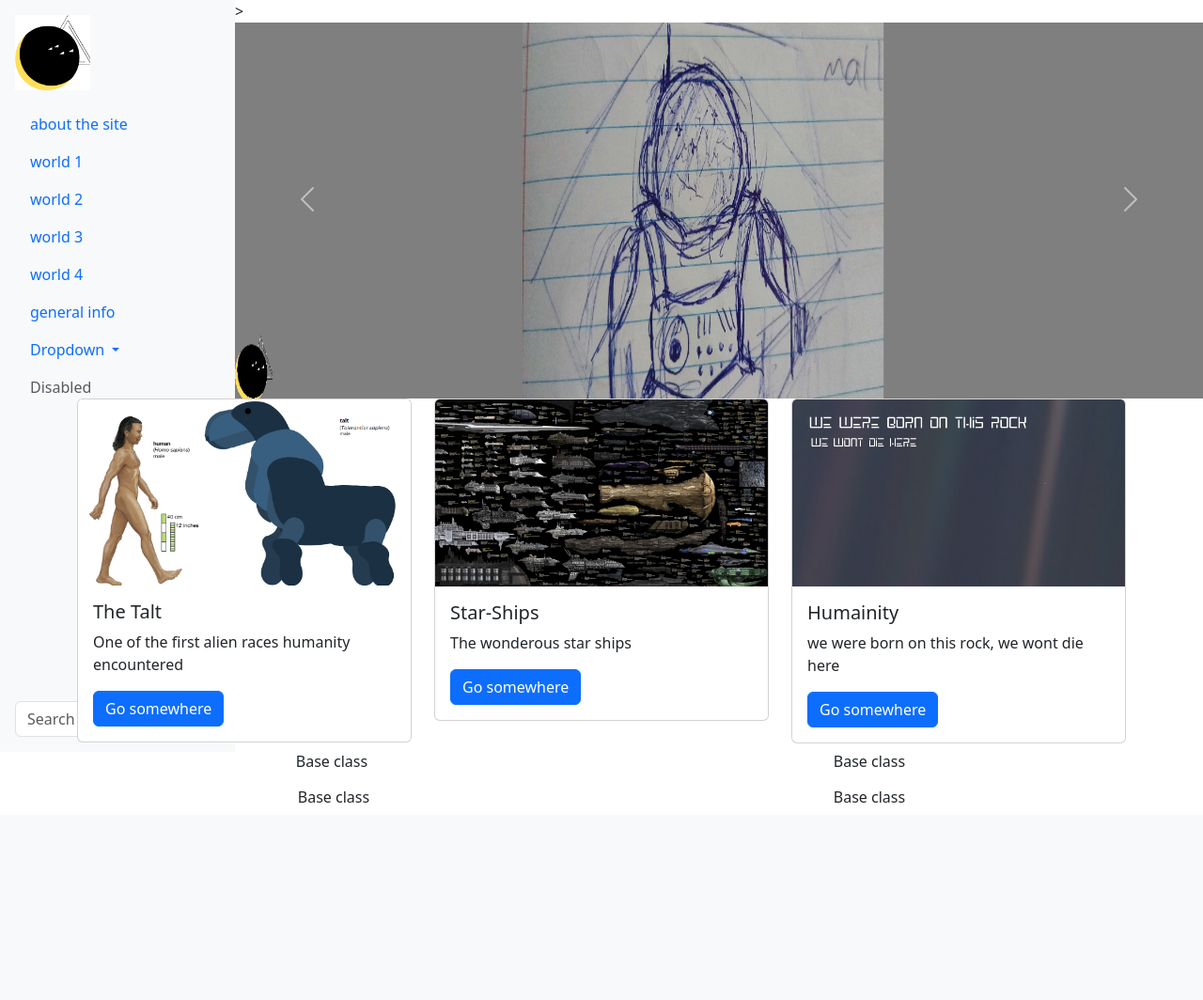
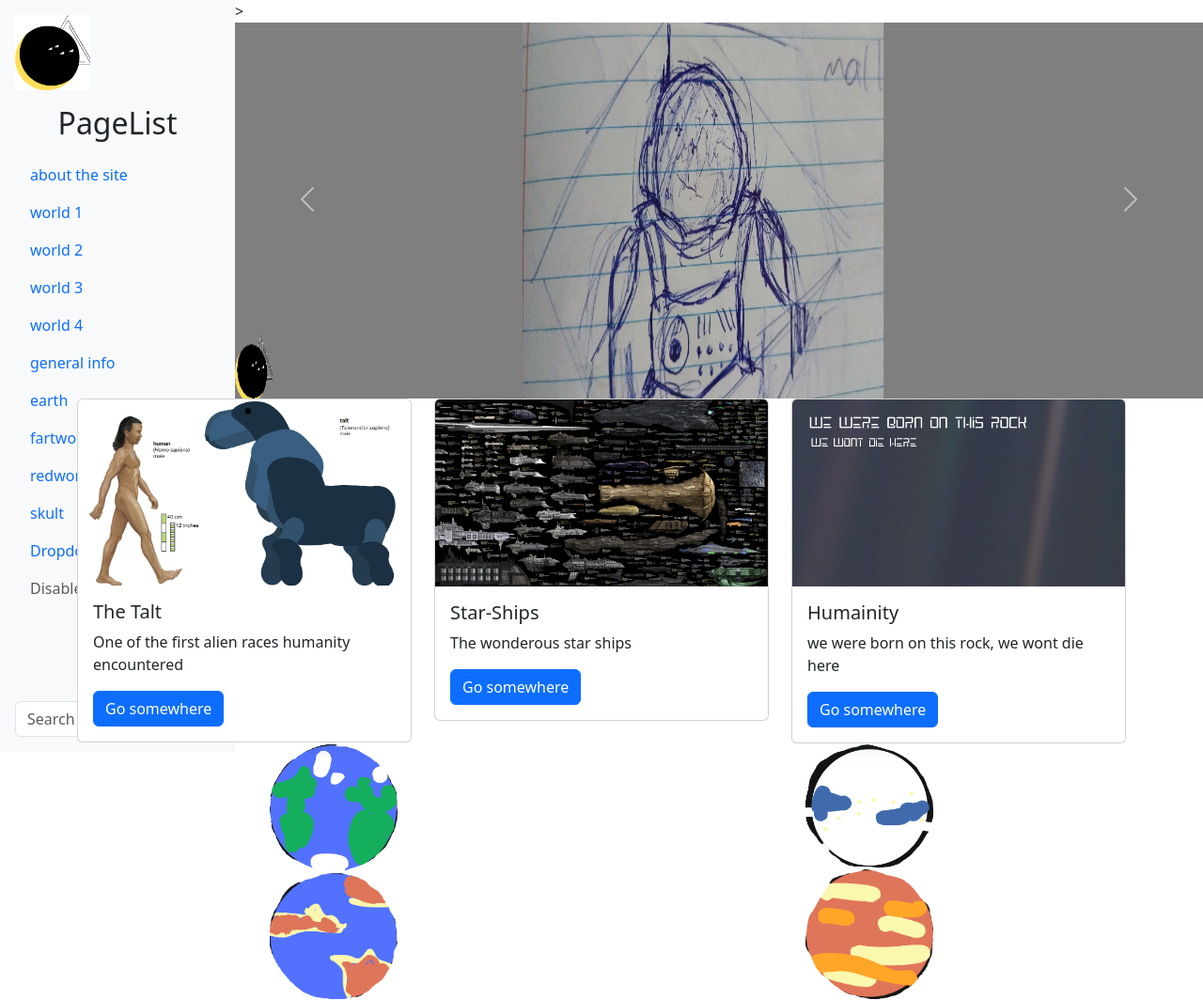
Before and after one commit to TempeHS/2026CT_douglas.p, a Flask app: page / in a window 1280 px wide. Shown: the whole page at 94% size. Before the commit the page ends 854 px from the top, so only its background shows below. Run offline with Flask 3, Linux system fonts and the light colour scheme.

Commit message:
did like a whole lot

```diff
--- a/main.py
+++ b/main.py
@@ -33,6 +33,25 @@ def world3():
 def world4():
     return render_template("world4.html"), 200
 
+@app.route('/earth.html')
+def earth():
+    return render_template("earth.html"), 200
+
+@app.route('/fartworld.html')
+def fartworld():
+    return render_template("fartworld.html"), 200
+
+@app.route('/redworld.html')
+def redworld():
+    return render_template("redworld.html"), 200
+
+@app.route('/skult.html')
+def skult():
+    return render_template("skult.html"), 200
+
+@app.route('/generalinfo.html')
+def generalinfo():
+    return render_template("generalinfo.html"), 200
 
 
 if __name__ == '__main__':
--- a/templates/aboutthesite.html
+++ b/templates/aboutthesite.html
@@ -14,14 +14,22 @@
     </div>
     {% endfor %}
     <div class="col-lg-6 col-md-8 col-sm-12">
-        <button type="button" class="btn w-100">Base class
-          <img src="">
+      <button type="button" class="btn w-100 p-0" onclick="window.location.href='/earth.html';">
+        <img src="static/images/world.png" alt="Button Image 1" style="width: 25%; height: 25%; object-fit: cover;">
+      </button>
+
+        <button type="button" class="btn w-100 p-0" onclick="window.location.href='/redworld.html';">
+          <img src="static/images/red world.png" alt="Button Image 1" style="width: 25%; height: 25%; object-fit: cover;">
         </button>
-        <button type="button" class="btn w-100">Base class</button>
       </div>
     <div class="col-lg-6 col-md-8 col-sm-12">
-      <button type="button" class="btn w-100">Base class</button>
-      <button type="button" class="btn w-100">Base class</button>
+      <button type="button" class="btn w-100 p-0" onclick="window.location.href='/skult.html';">
+        <img src="static/images/skult.png" alt="Button Image 1" style="width: 25%; height: 25%; object-fit: cover;">
+      </button>
+
+      <button type="button" class="btn w-100 p-0" onclick="window.location.href='/fartworld.html';">
+        <img src="static/images/fart world.png" alt="Button Image 1" style="width: 25%; height: 25%; object-fit: cover;">
+      </button>
       </div>
     </div>
   </div>
--- /dev/null
+++ b/templates/earth.html
@@ -0,0 +1,5 @@
+{%extends 'layout.html'%} {%block content%}
+<div class="container">
+  <div class="row">earth</div>
+</div>
+{%endblock%}
--- /dev/null
+++ b/templates/fartworld.html
@@ -0,0 +1,5 @@
+{%extends 'layout.html'%} {%block content%}
+<div class="container">
+  <div class="row">fartworld</div>
+</div>
+{%endblock%}
--- /dev/null
+++ b/templates/generalinfo.html
@@ -0,0 +1,5 @@
+{%extends 'layout.html'%} {%block content%}
+<div class="container">
+  <div class="row">general info</div>
+</div>
+{%endblock%}
--- a/templates/partials/menu.html
+++ b/templates/partials/menu.html
@@ -1,9 +1,12 @@
-<div class="d-flex flex-column flex-shrink-0 p-3 bg-body-tertiary"
-style="width: 250px; min-height: 100vh; position: fixed;">
+<div class="d-flex flex-column flex-shrink-0 p-3 bg-body-tertiary" style="width: 250px; min-height: 100vh; position: fixed;">
+
+
   <a class="navbar-brand mb-3"
   href="#"><img
   src="static/images/LOGO.png"
   style="max-width: 100%;" /></a>
+  <h2 class="text-center mb-3">PageList</h2>
+
   <ul class="nav nav-pills flex-column mb-auto">
           <li class="nav-item">
             <a class="nav-link" href="/aboutthesite.html">about the site</a>
@@ -28,6 +31,22 @@ style="width: 250px; min-height: 100vh; position: fixed;">
 
         <li class="nav-item">
           <a class="nav-link" href="/generalinfo.html">general info</a>
+        </li>
+
+        <li class="nav-item">
+          <a class="nav-link" href="/earth.html">earth</a>
+        </li>
+
+        <li class="nav-item">
+          <a class="nav-link" href="/fartworld.html">fartworld</a>
+        </li>
+
+        <li class="nav-item">
+          <a class="nav-link" href="/redworld.html">redworld</a>
+        </li>
+
+        <li class="nav-item">
+          <a class="nav-link" href="/skult.html">skult</a>
         </li>
         <li class="nav-item dropdown">
           <a
--- /dev/null
+++ b/templates/redworld.html
@@ -0,0 +1,5 @@
+{%extends 'layout.html'%} {%block content%}
+<div class="container">
+  <div class="row">red world</div>
+</div>
+{%endblock%}
--- /dev/null
+++ b/templates/skult.html
@@ -0,0 +1,5 @@
+{%extends 'layout.html'%} {%block content%}
+<div class="container">
+  <div class="row">skult</div>
+</div>
+{%endblock%}
```
Also changed, not shown: static/images/fart world.png (added), static/images/red world.png (added), static/images/skult.png (added), static/images/world.png (added), templates/partials/generalinfo.html (deleted).
